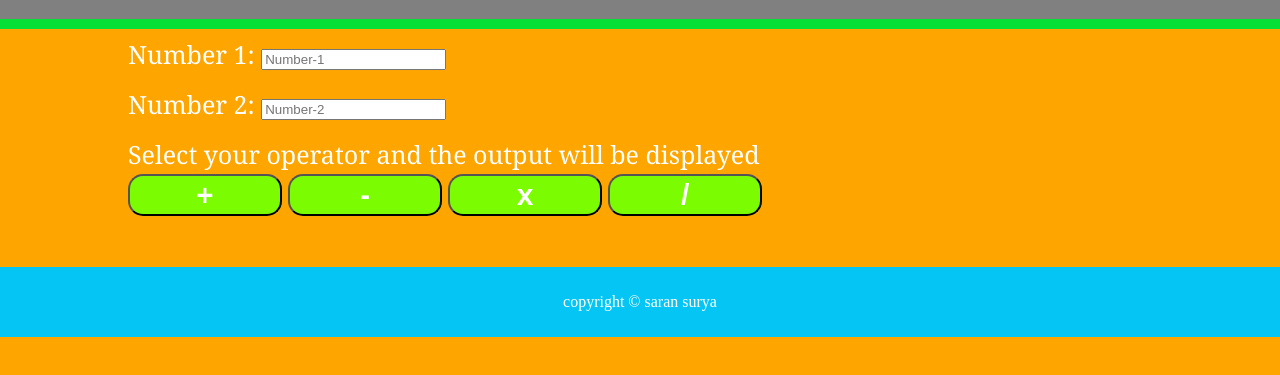
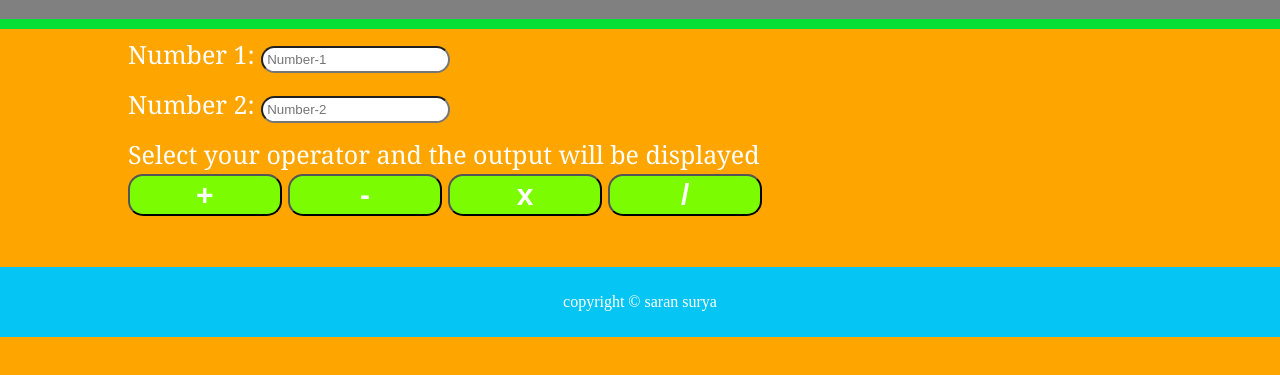
Before and after one commit to AshwinSSK/guvi-project, a plain HTML site: page web calculator/index.html in a window 1280 px wide. Shown: the part 91-466 px from the top of the page. Drawn offline with Linux system fonts and the light colour scheme.

Commit message:
input design update

```diff
--- a/web calculator/indexst.css
+++ b/web calculator/indexst.css
@@ -61,6 +61,10 @@ header{
 #answer{
     text-align: center;
 }
+.container-1 input{
+    border-radius: 15px;
+    padding: 4px;
+}
 @media(max-width:468px){
 .button,.container-1{
     display: block;
```
